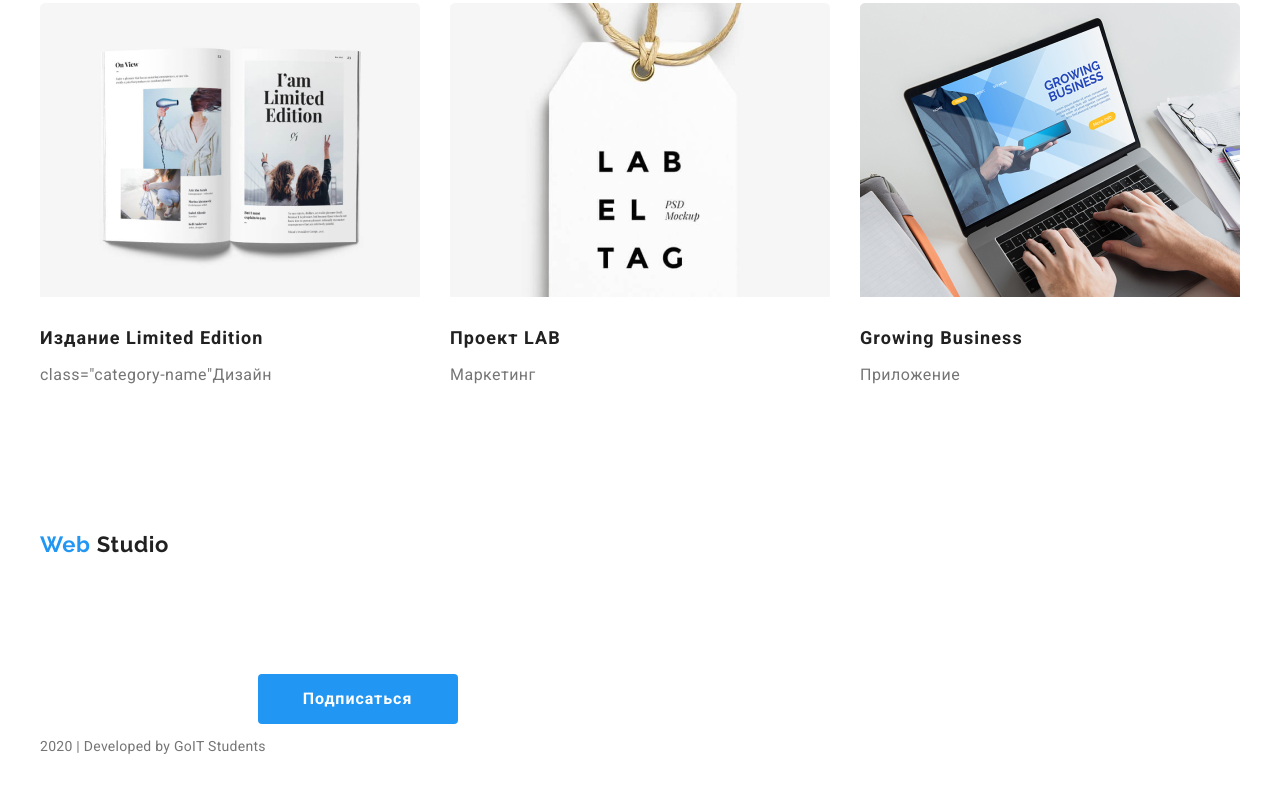
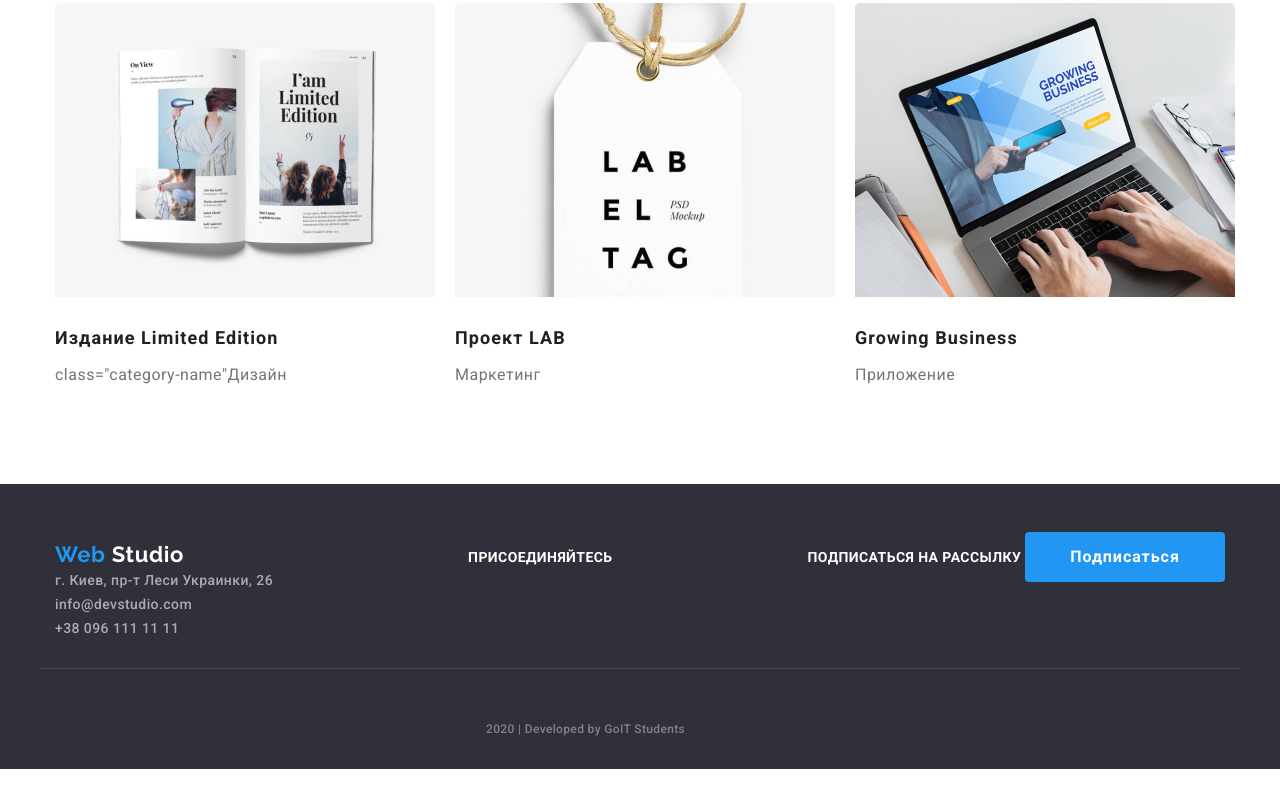
Before and after one commit to darya-ungvari/goit-markup-hw-03, a plain HTML site: page portfolio.html in a window 1280 px wide. Shown: the part 1067-1874 px from the top of the page. After the commit the page ends 1836 px from the top, so only its background shows below. Drawn offline with nearby package versions, Linux system fonts and the light colour scheme.

Commit message:
add flex box to footer, changes size acc to design

```diff
--- a/css/style.css
+++ b/css/style.css
@@ -28,7 +28,7 @@ h1, h2, h3 {
     padding-left: 15px;
     padding-right: 15px;
 
-    width: 1230px;
+    width: 1200px;
 }
 
 /* button  все общие стили для всех кнопок*/
@@ -446,16 +446,36 @@ h1, h2, h3 {
 
 /* футер */
 
-.footer .container {
+.footer {
+
+    background-color: #2F303A;
+
+}
+
+.footer > .container {
+
+    display: flex;
 
     padding-top: 48px;
-    padding-bottom: 60px;
+    padding-bottom: 28px;
+
+    align-items: baseline;
+    justify-content: space-between;
+
+}
+
+.footer-column {
+
+
 }
 .logo.footer {
 
     font-size: 22px;
     margin-bottom: 10px;
+    color: var(--primary-white-color);
 }
+
+
 
 .footer-socialmedia.list a {
 
@@ -478,13 +498,16 @@ h1, h2, h3 {
 
     color:var(--primary-white-color);
 
-    margin-bottom: 28px;
 
 }
 
 .adress-link {
 
-    margin-bottom: 9 px;
+    margin-bottom: 9px;
+}
+
+.adress-link:last-child(3n) {
+    margin-bottom: 0px;
 }
 
 .address a {
@@ -525,7 +548,36 @@ h1, h2, h3 {
     margin-bottom: 21px;
 }
 
+.copyright {
 
+    padding-top: 18px;
+    padding-bottom: 21px;
+    padding-left: 446px;
+
+    margin-top: 0px;
+    margin-bottom: 0px;
+
+    font-weight: 500;
+    letter-spacing: 0.03em;
+    font-size: 12px;
+    line-height: 24px;
+    color: rgba(255, 255, 255, 0.4);
+    text-align: center;
+
+    border-top: 1px solid rgba(255, 255, 255, 0.1);
+
+
+
+
+
+
+
+
+
+
+
+
+}
 
 /*
 
@@ -587,7 +639,7 @@ portfolio
 
 .flex-container .item {
 
-    width: 380px;
+    width: 370px;
     margin-right: 30px;
     margin-bottom: 30px;
 
--- a/portfolio.html
+++ b/portfolio.html
@@ -98,16 +98,16 @@
         <!-- футер -->
         <footer class="footer">
             <div class="container">
-                <div>
+                <div class="footer-column">
                     <a href="index.html" class="logo footer"> <span class="logo-accent">Web</span> Studio </a>
                     <address class="address">
-                        г. Киев, пр-т Леси Украинки, 26 <br>
+                        <a class="adress-link" href="">г. Киев, пр-т Леси Украинки, 26 <br></a>
                          <a class="adress-link" href="mailto:info@devstudio.com">  info@devstudio.com </a> <br>
                          <a class="adress-link" href="tel:+380961111111"> +38 096 111 11 11 </a>
                     </address>
                 </div>
                 <!--Соц сети-->
-                <div>
+                <div class="footer-column">
                     <b class="joinus">ПРИСОЕДИНЯЙТЕСЬ</b>
                     <ul class="footer-socialmedia list">
                         <li> <a href="" aria-label="Ссылка на инстаграм"></a></li>
@@ -116,12 +116,13 @@
                         <li> <a href="" aria-label="Ссылка на линкедин"></a></li>
                     </ul>
                 </div>
-                <div>
+                <!-- подпишитесь на рассылку -->
+                <div class="footer-column">
                     <b class="follow-us">ПОДПИСАТЬСЯ НА РАССЫЛКУ</b>
-                    <button class="button primary">Подписаться</button>
+                    <button class="button">Подписаться</button>
                 </div>
-                 <p> 2020 | Developed by GoIT Students </p>
             </div>
+            <p class="copyright container"> 2020 | Developed by GoIT Students </p>
         </footer>
     </body>
     </html>
```
Also changed, not shown: index.html (+6 -5 lines).
